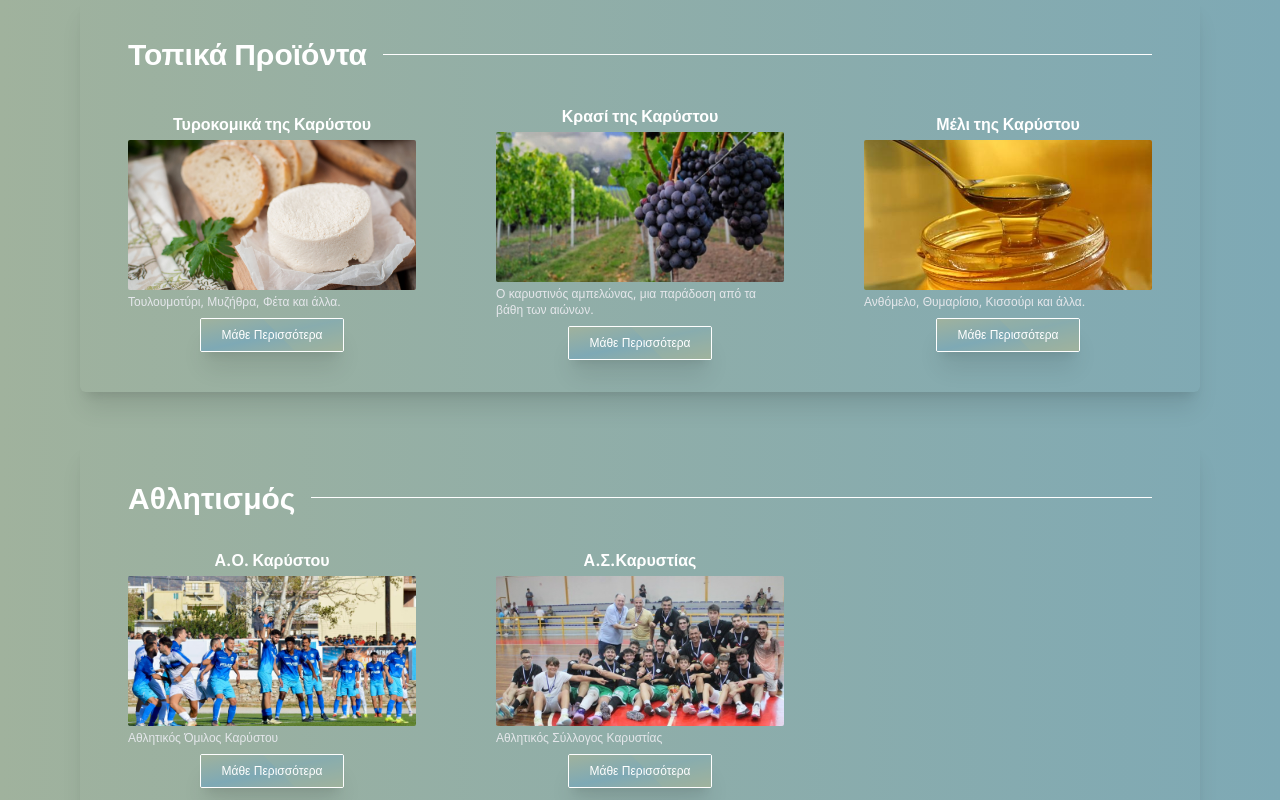
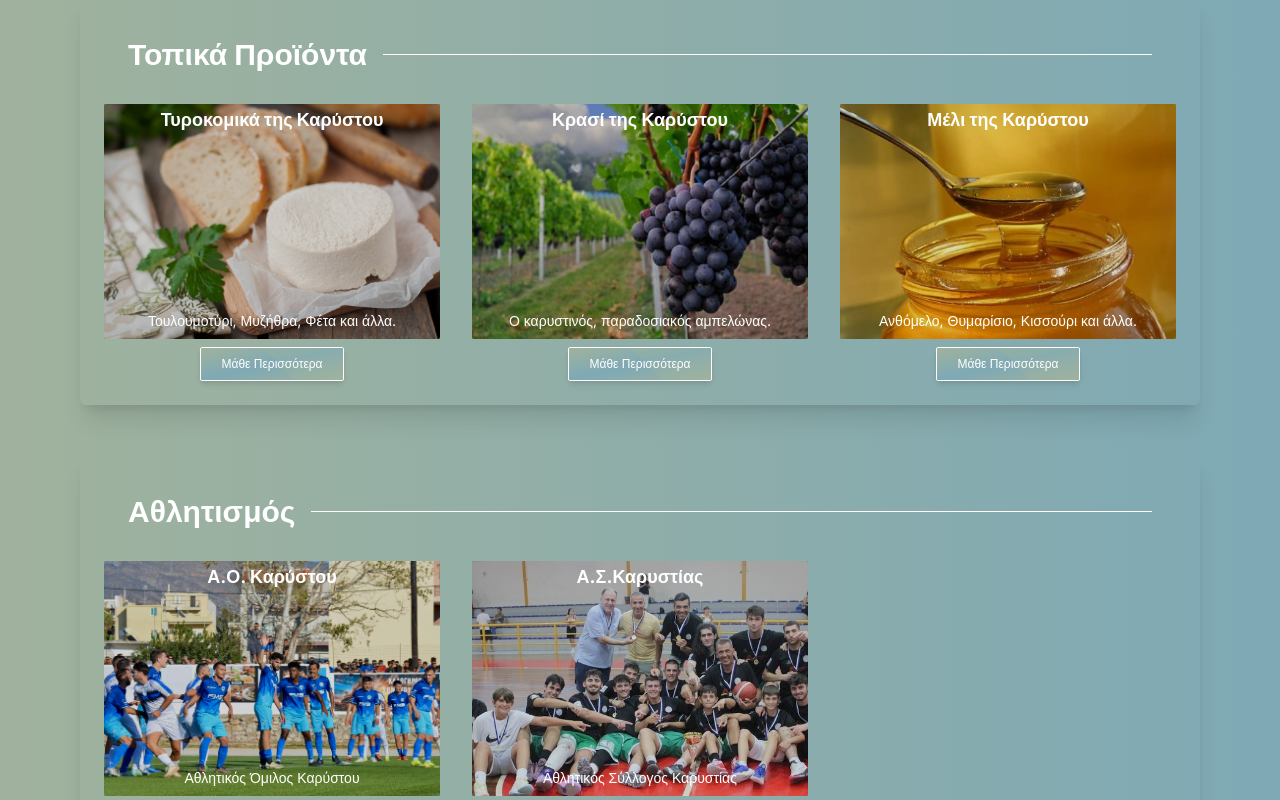
Before and after one commit to karystosecret/karystosecret_, a Next.js app: page /culture in a window 1280 px wide. Shown: the part 180-980 px from the top of the page. Built offline with nearby package versions, Linux system fonts and the light colour scheme.

Commit message:
third commit

```diff
--- a/data/categories.json
+++ b/data/categories.json
@@ -95,7 +95,7 @@
         {
             "id": 10,
             "title": "Kαταρράκτης Πλατανιστού",
-            "smallDescription": "Kρυμμένος στο χωριό Πλατανιστός, στον Κάβο Ντόρο.",
+            "smallDescription": "Στο χωριό Πλατανιστός, στον Κάβο Ντόρο.",
             "region": "Mισή ώρα μακριά από την Κάρυστο.",
             "bigDescription": "Μόλις μισή ώρα μακριά από την Κάρυστο, συναντά κανείς τον Πλατανιστό. Ένα χωριό με φυσική ομορφιά, στο οποίο είναι κρυμμένος ένας «μυστικός» καταρράκτης. Ο καταρράκτης του Πλατανιστού είναι μέρος της διαδρομής από την Κάρυστο προς το τελευταίο άκρο της Εύβοιας, τον περιβόητο Κάβο Ντόρο. \n \nΤο τοπίο είναι εκπληκτικής ομορφιάς και θα σας αποζημιώσει για τη διαδρομή, που σε κάποιες περιπτώσεις χρειάζεται προσοχή λόγω οδοστρώματος και στροφών. Ο καταρράκτης του Πλατανιστού καταλήγει με αρκετή δύναμη σε ένα σημείο γεμάτο πλατάνια. Οι τολμηροί, αν αντέχουν το κρύο νερό, μπορούν να επιχειρήσουν και βουτιά. Επιλογή για μπάνιο, ωστόσο, είναι και η  παραλία Ποτάμι όπου καταλήγει το ρέμα του Πλατανιστού.",
             "image": "/images/axiotheata/platanistos.jpg",
--- a/data/categories2.json
+++ b/data/categories2.json
@@ -29,7 +29,7 @@
         {
             "id": 24,
             "title": "Κρασί της Καρύστου",
-            "smallDescription": "Ο καρυστινός αμπελώνας, μια παράδοση από τα βάθη των αιώνων.",
+            "smallDescription": "Ο καρυστινός, παραδοσιακός αμπελώνας.",
             "bigDescription": "Η νότια Εύβοια, ειδικά γύρω από την Κάρυστο, το Μαρμάρι και τα Στύρα, προσφέρει μοναδικές εμπειρίες στο κρασί.\n \nΟ καρυστινός αμπελώνας, που έχει μακρά παράδοση, επεκτάθηκε σημαντικά τον 20ο αιώνα και διαδραμάτισε σημαντικό ρόλο στην τοπική οικονομία.\n \nΣήμερα, αν και οι αμπελώνες έχουν αραιώσει, συνεχίζουν να παράγουν ποιοτικά κρασιά. Η κυρίαρχη ποικιλία είναι το Σαββατιανό, γνωστό για την εξαιρετική προσαρμογή του και την αντοχή του στις δύσκολες συνθήκες. Παράγει κρασιά με πλούσιο σώμα και διακριτικό άρωμα, προσφέροντας μια πολύ καλή σχέση τιμής και ποιότητας. Άλλες σημαντικές ποικιλίες περιλαμβάνουν τον Ροδίτη, το Ασύρτικο, τη Μαλαγουζιά, το Grenache Blanc και το Μοσχάτο, που συνδυάζονται ή παράγονται μόνα τους με εξαιρετικά αποτελέσματα. Για τα κόκκινα κρασιά, παραδοσιακή ποικιλία είναι η Μανδηλαριά, ενώ σήμερα παράγονται εκλεκτά κόκκινα από Αγιωργήτικο, Merlot, Cabernet Sauvignon και Grenache Rouge.\n \nΗ πλειονότητα των αμπελώνων της περιοχής καλλιεργούνται βιολογικά, λόγω των ευνοϊκών κλιματολογικών συνθηκών και των ελάχιστων προβλημάτων από έντομα και ασθένειες.",
             "image": "/images/proionta/ampelia.jpg",
             "image2": "/images/proionta/krasi.jpg"
--- a/src/components/Culture.tsx
+++ b/src/components/Culture.tsx
@@ -20,19 +20,25 @@ export default async function  Shops()  {
             </p>
                 <div className='grid grid-cols-1 md:grid-cols-3 gap-y-14 gap-x-0 pb-4'>
                     {data.products.map((beach:any) =>(
-                    <Link href={`/more/${beach.id}`} className="group hover:-translate-y-1 hover:scale-[1.01] transition ease-in-out duration-100 cursor-pointer m-8 m-w-20 w-full  decoration-green-900 border-radius-4 w-4/5 m-auto px-4 md:px-10">
-                        <p className="text-md font-bold text-white center text-center mb-1">{beach.title}</p>
-                        <div className="relative w-full" style={{ paddingBottom: "52%" }}>
+                    <Link
+                    key={beach.id}
+                    href={`/more/${beach.id}`}
+                    className="group hover:-translate-y-1 hover:scale-[1.01] transition ease-in-out duration-100 cursor-pointer m-4 m-w-20 w-full decoration-green-900 border-radius-4 w-4/5 m-auto px-2 md:px-4"
+                  >
+                    <div className="relative w-full" style={{ paddingBottom: "70%" }}>
                       <Image
                         className="absolute rounded-md md:rounded-sm inset-0 w-full h-full object-cover group-hover:brightness-[1.06] group-hover:contrast-[1.03]"
                         src={beach.image}
                         alt={beach.title}
                         layout="fill"
                       />
+                      <div className="absolute inset-0 flex flex-col justify-start p-0.5 text-white bg-black bg-opacity-15">
+                        <p className="text-lg font-bold text-center mb-[52%]">{beach.title}</p>
+                        <p className="text-sm text-center mt-1 ">{beach.smallDescription}</p>
+                        <p className="text-sm text-center mt-1 ">{beach.region}</p>
                       </div>
-                        <p className="text-xs center mt-1 text-gray-200">{beach.smallDescription}</p>
-                        <p className="text-xs center mt-1 text-gray-200">{beach.region}</p>
-                        <button className="rounded-md md:rounded-sm border border-1 border-white relative  mx-auto my-2 flex items-center justify-center  px-5 py-2 overflow-hidden text-white transition duration-300 ease-out shadow-md hover: shadow-xl hover:ring-2 hover:[#7ea9b5]">
+                    </div>
+                    <button className="rounded-md md:rounded-sm border border-1 border-white relative mx-auto mt-2 flex items-center justify-center px-5 py-2 overflow-hidden text-white transition duration-300 ease-out shadow-md hover:shadow-xl hover:ring-2 hover:ring-[#7ea9b5]">
                       <span className="absolute inset-0 w-full h-full bg-gradient-to-br from-[#a0b29d] via-[#7ea9b5] to-[#a0b29d]"></span>
                       <span className="absolute bottom-0 right-0 block w-64 h-64 mb-32 mr-4 transition duration-500 origin-bottom-left transform rotate-45 translate-x-24 bg-[#a0b29d] opacity-30 group-hover:rotate-90 ease"></span>
                       <span className="relative text-white text-xs">Μάθε Περισσότερα</span>
@@ -47,20 +53,26 @@ export default async function  Shops()  {
             <span className="flex-grow h-px bg-white ml-4 mr-20"></span>
             </p>
                 <div className='grid grid-cols-1 md:grid-cols-3 gap-y-14 gap-x-0 pb-4'>
-                    {data.sports.map((beach:any) =>(
-                    <Link href={`/more/${beach.id}`} className="group hover:-translate-y-1 hover:scale-[1.01] transition ease-in-out duration-100 cursor-pointer m-8 m-w-20 w-full  decoration-green-900 border-radius-4 w-4/5 m-auto px-4 md:px-10">
-                        <p className="text-md font-bold text-white center text-center mb-1">{beach.title}</p>
-                        <div className="relative w-full" style={{ paddingBottom: "52%" }}>
+                {data.sports.map((beach: any) => (
+        <Link
+        key={beach.id}
+        href={`/more/${beach.id}`}
+        className="group hover:-translate-y-1 hover:scale-[1.01] transition ease-in-out duration-100 cursor-pointer m-4 m-w-20 w-full decoration-green-900 border-radius-4 w-4/5 m-auto px-2 md:px-4"
+      >
+        <div className="relative w-full" style={{ paddingBottom: "70%" }}>
           <Image
             className="absolute rounded-md md:rounded-sm inset-0 w-full h-full object-cover group-hover:brightness-[1.06] group-hover:contrast-[1.03]"
             src={beach.image}
             alt={beach.title}
             layout="fill"
           />
+          <div className="absolute inset-0 flex flex-col justify-start p-0.5 text-white bg-black bg-opacity-15">
+            <p className="text-lg font-bold text-center mb-[52%]">{beach.title}</p>
+            <p className="text-sm text-center mt-1 ">{beach.smallDescription}</p>
+            <p className="text-sm text-center mt-1 ">{beach.region}</p>
           </div>
-                        <p className="text-xs center mt-1 text-gray-200">{beach.smallDescription}</p>
-                        <p className="text-xs center mt-1 text-gray-200">{beach.region}</p>
-                        <button className="rounded-md md:rounded-sm border border-1 border-white relative  mx-auto my-2 flex items-center justify-center  px-5 py-2 overflow-hidden text-white transition duration-300 ease-out shadow-md hover: shadow-xl hover:ring-2 hover:[#7ea9b5]">
+        </div>
+        <button className="rounded-md md:rounded-sm border border-1 border-white relative mx-auto mt-2 flex items-center justify-center px-5 py-2 overflow-hidden text-white transition duration-300 ease-out shadow-md hover:shadow-xl hover:ring-2 hover:ring-[#7ea9b5]">
           <span className="absolute inset-0 w-full h-full bg-gradient-to-br from-[#a0b29d] via-[#7ea9b5] to-[#a0b29d]"></span>
           <span className="absolute bottom-0 right-0 block w-64 h-64 mb-32 mr-4 transition duration-500 origin-bottom-left transform rotate-45 translate-x-24 bg-[#a0b29d] opacity-30 group-hover:rotate-90 ease"></span>
           <span className="relative text-white text-xs">Μάθε Περισσότερα</span>
@@ -76,18 +88,29 @@ export default async function  Shops()  {
             </p>
                 <div className='grid-cols-1 md:grid-cols-3 gap-y-14 gap-x-0 pb-4'>
                     {data.foods.map((beach:any) =>(
-                    <Link href={`/more/${beach.id}`} className="group hover:-translate-y-1 hover:scale-[1.01] transition ease-in-out duration-100 cursor-pointer m-8 m-w-20 w-full  decoration-green-900 border-radius-4 w-4/5 m-auto px-4 md:px-10">
-                        <p className="text-white center text-md font-bold  text-center mb-1">{beach.title}</p>
-                        <div className="relative w-full" style={{ paddingBottom: "52%" }}>
+                   <Link
+                   key={beach.id}
+                   href={`/more/${beach.id}`}
+                   className="group hover:-translate-y-1 hover:scale-[1.01] transition ease-in-out duration-100 cursor-pointer m-4 m-w-20 w-full decoration-green-900 border-radius-4 w-4/5 m-auto px-2 md:px-4"
+                 >
+                   <div className="relative w-full" style={{ paddingBottom: "70%" }}>
                      <Image
-                            className="absolute rounded-sm inset-0 w-full h-full object-cover group-hover:brightness-[1.06] group-hover:contrast-[1.03]"
+                       className="absolute rounded-md md:rounded-sm inset-0 w-full h-full object-cover group-hover:brightness-[1.06] group-hover:contrast-[1.03]"
                        src={beach.image}
                        alt={beach.title}
                        layout="fill"
                      />
+                     <div className="absolute inset-0 flex flex-col justify-start p-0.5 text-white bg-black bg-opacity-15">
+                       <p className="text-lg font-bold text-center mb-[52%]">{beach.title}</p>
+                       <p className="text-sm text-center mt-1 ">{beach.smallDescription}</p>
+                       <p className="text-sm text-center mt-1 ">{beach.region}</p>
                      </div>
-                        <p className="text-xs center mt-1 text-gray-200">{beach.smallDescription}</p>
-                        <p className="text-xs center mt-1 text-gray-200">{beach.region}</p>
+                   </div>
+                   <button className="rounded-md md:rounded-sm border border-1 border-white relative mx-auto mt-2 flex items-center justify-center px-5 py-2 overflow-hidden text-white transition duration-300 ease-out shadow-md hover:shadow-xl hover:ring-2 hover:ring-[#7ea9b5]">
+                     <span className="absolute inset-0 w-full h-full bg-gradient-to-br from-[#a0b29d] via-[#7ea9b5] to-[#a0b29d]"></span>
+                     <span className="absolute bottom-0 right-0 block w-64 h-64 mb-32 mr-4 transition duration-500 origin-bottom-left transform rotate-45 translate-x-24 bg-[#a0b29d] opacity-30 group-hover:rotate-90 ease"></span>
+                     <span className="relative text-white text-xs">Μάθε Περισσότερα</span>
+                   </button>
                  </Link>
                     ))}
                 </div>
```
Also changed, not shown: src/components/Places.tsx (+24 -12 lines). Lines whose indentation alone changed are shown as unchanged.
